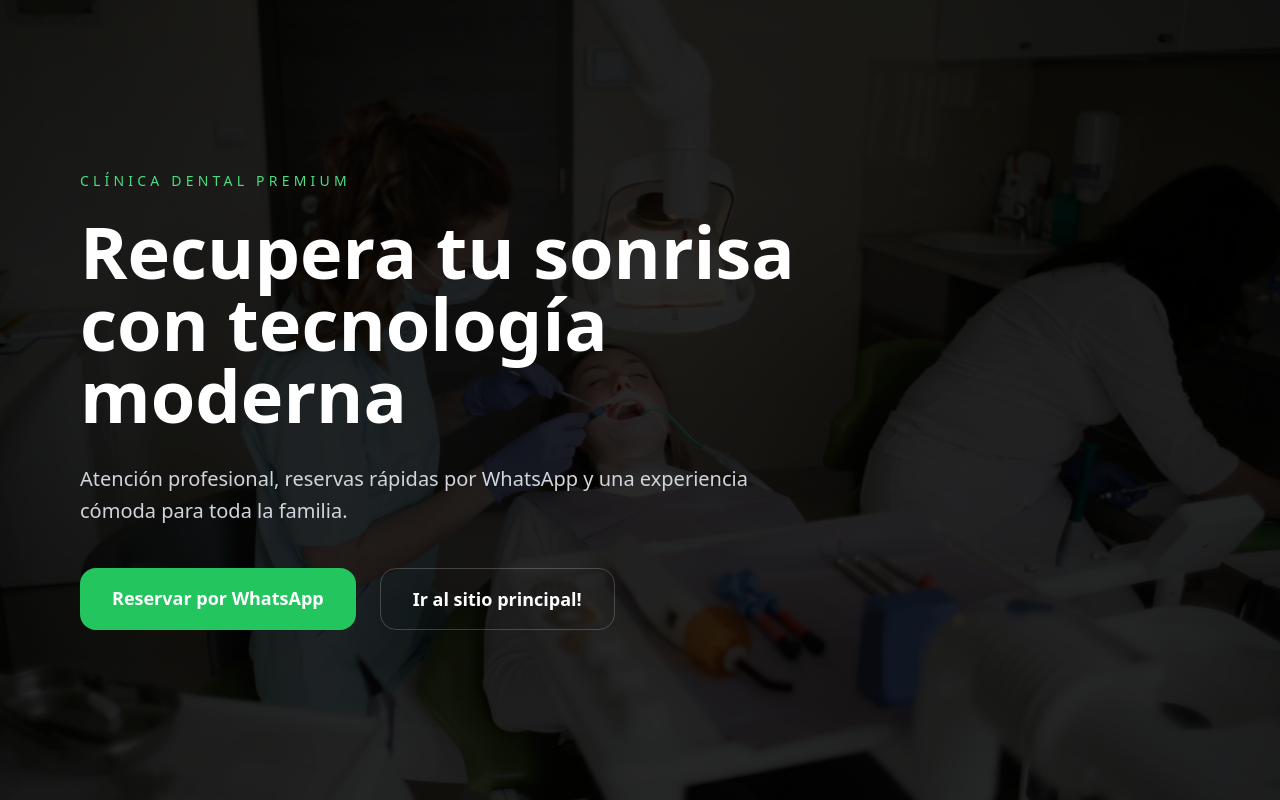
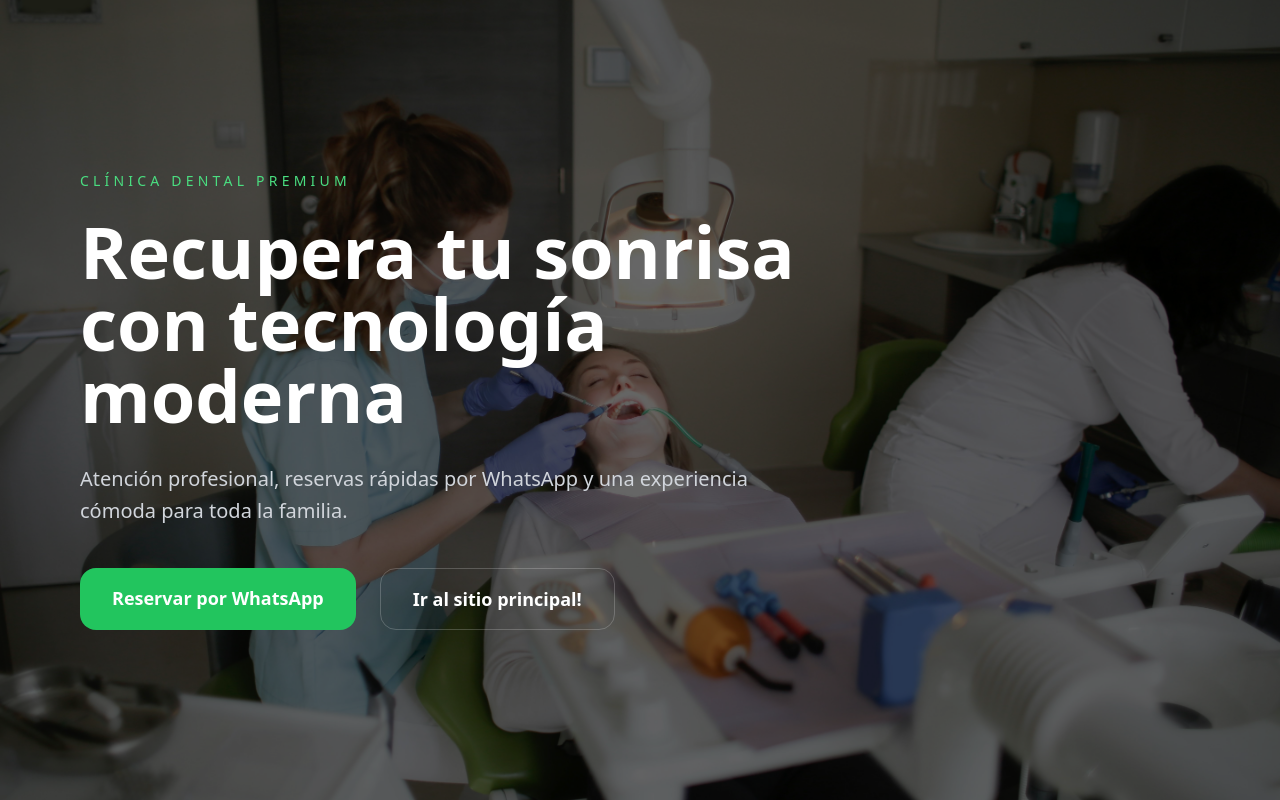
Before and after one commit to jmenadigital/jmena-digitalweb, a React (Vite) app: page /demo-dentista in a window 1280 px wide. Built offline with nearby package versions, Linux system fonts and the light colour scheme.

Commit message:
Cambio de opacity a imagen de demo dentista

```diff
--- a/src/DemoDentista.jsx
+++ b/src/DemoDentista.jsx
@@ -12,7 +12,7 @@ export default function DemoDentista() {
         <img
           src={clinicasonrisaperfecta}
           alt="Clínica dental moderna"
-          className="w-full h-full object-cover opacity-40"
+          className="w-full h-full object-cover opacity-100"
         />
 
         <div className="absolute inset-0 bg-black/60"></div>
--- a/src/DemoPlantilla.jsx
+++ b/src/DemoPlantilla.jsx
@@ -30,7 +30,7 @@ export default function DemoPlantilla() {
         <img
   src={heroImage}
   alt="Imagen principal"
-  className="w-full h-full object-cover opacity-60 scale-105"
+  className="w-full h-full object-cover opacity-80 scale-105"
 />
 
         <div className="absolute inset-0 bg-black/60"></div>
```
